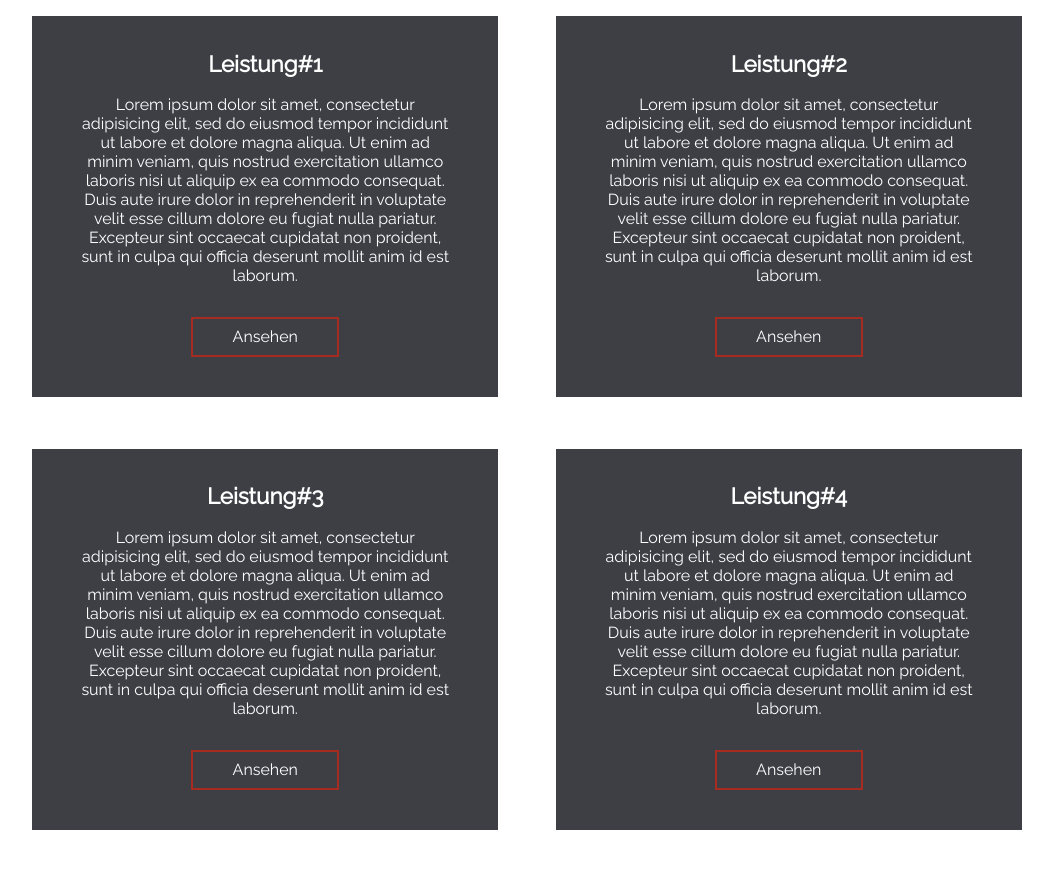
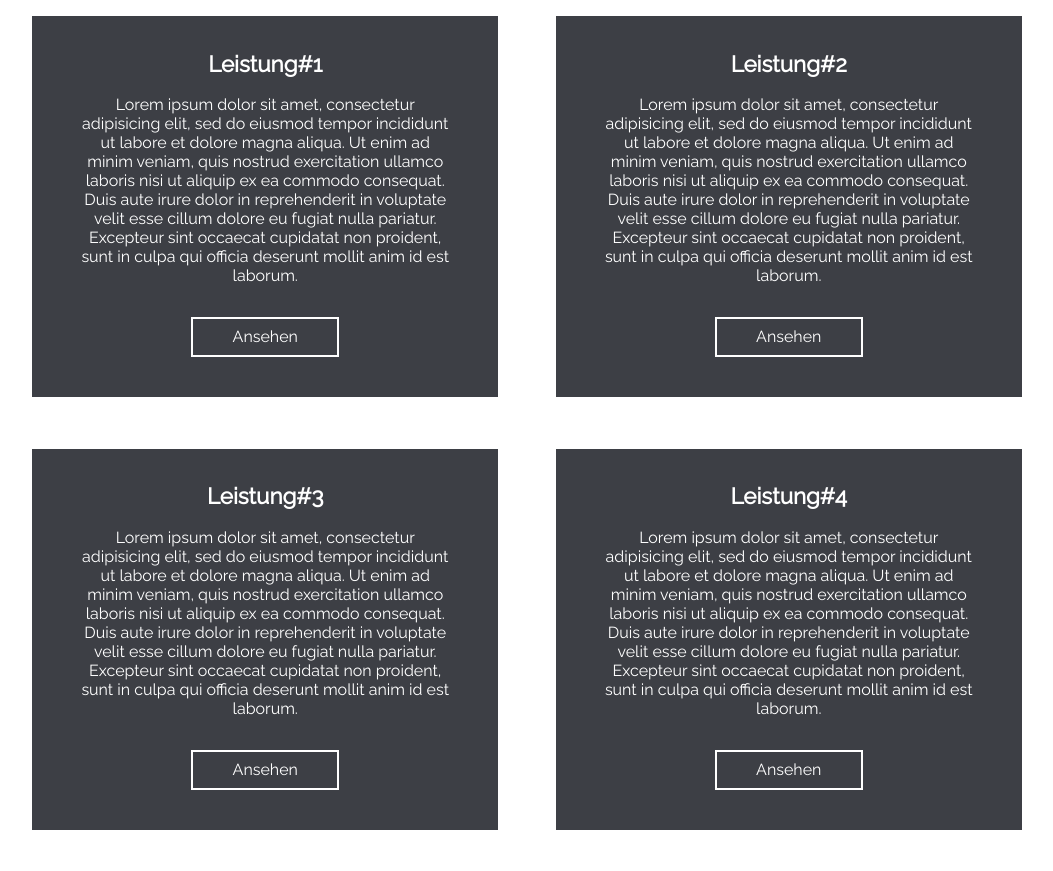
Before and after one commit to stefanmayerhoefer/stefanmayerhoefer.github.io, a plain HTML site: page index.html in a window 1280 px wide. Shown: the part 694-1565 px from the top of the page, without its empty margins (113-1166 px from the left). Drawn offline with Linux system fonts and the light colour scheme.

Commit message:
Update styles.css

```diff
--- a/src/css/styles.css
+++ b/src/css/styles.css
@@ -92,7 +92,7 @@ section {
 .btn-typ-2 {
   border: 2px solid #FFF;
   background-color: transparent;
-  border: 2px solid #A62C21;
+  border: 2px solid #FFF;
   color: #FFF;
   padding: .4rem .6rem;
 }
```
